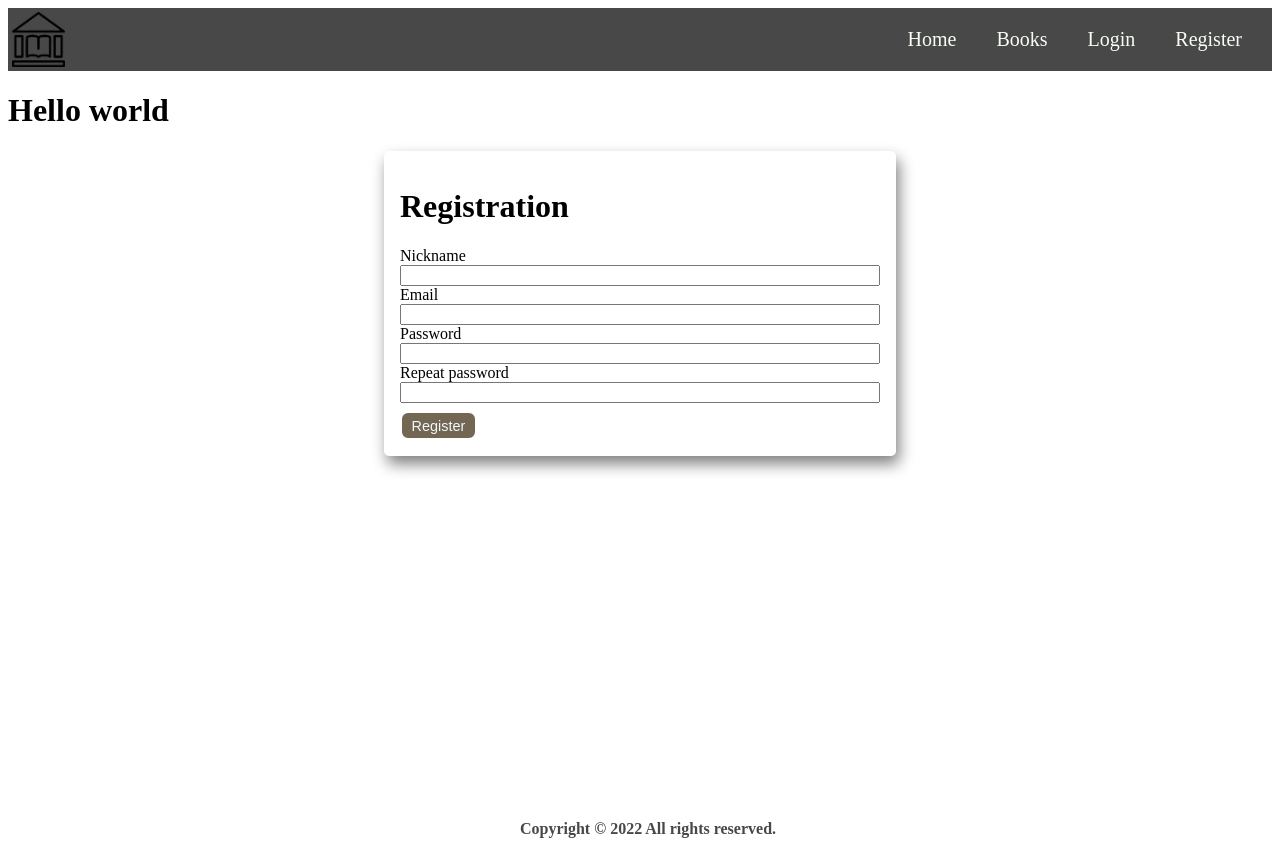
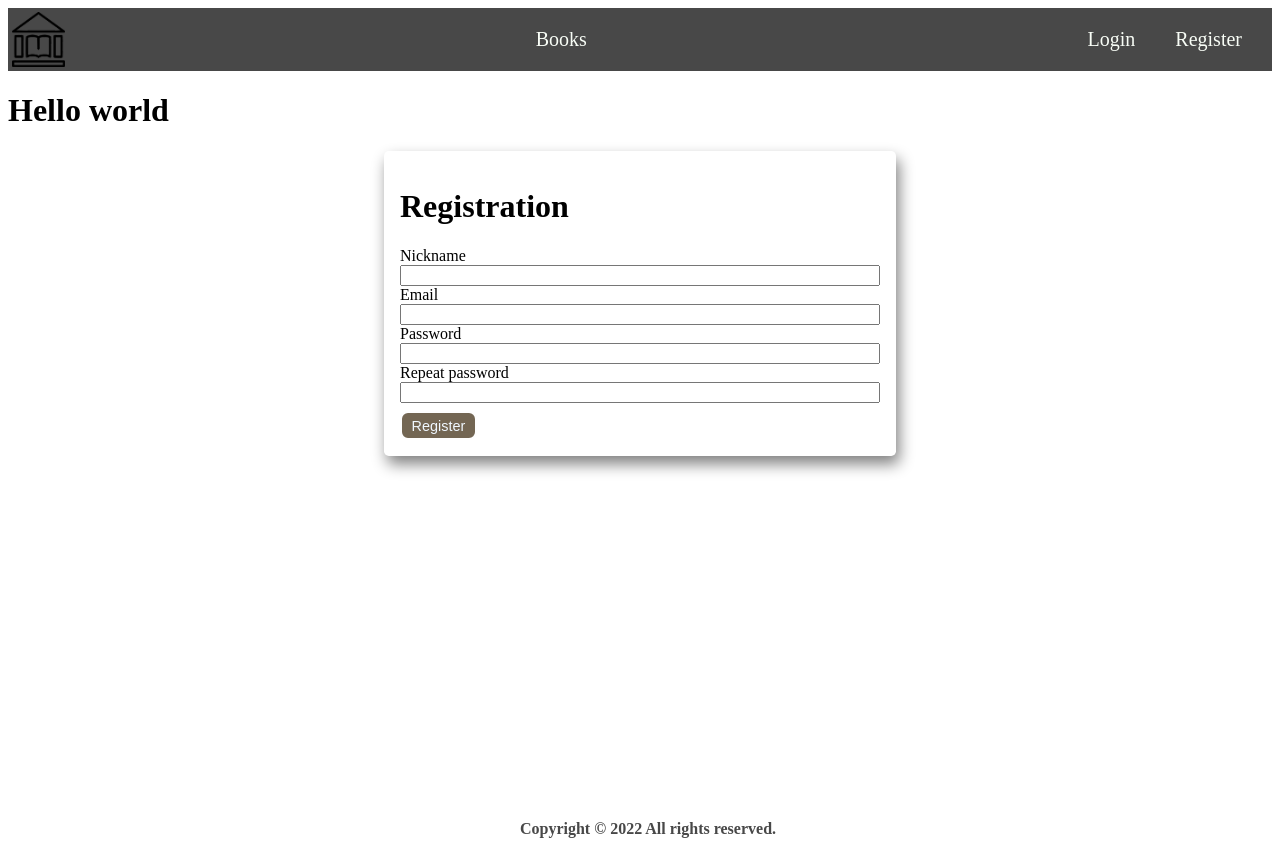
Before and after one commit to MantasMizaras/books_library, a React (Create React App) app in the folder fe/: page /register in a window 1280 px wide. Built offline with nearby package versions, Linux system fonts and the light colour scheme; no server answers.

Commit message:
isUserLoggedIn, logout, userEmail

```diff
--- a/fe/src/components/Header/Header.js
+++ b/fe/src/components/Header/Header.js
@@ -1,25 +1,53 @@
 import css from './Header.module.css';
 import { NavLink } from 'react-router-dom';
+import { useAuthCtx } from '../../store/AuthContext';
+import toast from 'react-hot-toast';
 
 function Header(props) {
+  const { isUserLoggedIn, logout, userEmail } = useAuthCtx();
   return (
-    <header className={css.header}>
+    <header>
+      <nav className={css.header}>
         <NavLink to='/'>
-        <img className={css.img} src='../img/book.png' alt='logoNav' />
+          <img className={css.img} src='../img/book.png' alt='logoLibrary' />
         </NavLink>
-      <nav>
-        <NavLink className={css['nav-link']} to={'/'}>
+        <div className={css['nav-container']}>
+          {/* <NavLink className={css['nav-link']} to={'/'}>
             Home
-        </NavLink>
+          </NavLink> */}
           <NavLink className={css['nav-link']} to={'/books'}>
             Books
           </NavLink>
+          {isUserLoggedIn && (
+            <>
+              {/* <div className={css['nav-control-display']}></div> */}
+              {<p className={css.email}>You are logged in as: {userEmail}</p>}
+              <NavLink
+                onClick={() => {
+                  logout();
+                  isUserLoggedIn ? toast.success('You are logged out.') : toast.error('Error in logout.');
+                }}
+                className={css['nav-link']}
+                to={'/login'}
+              >
+                Logout
+              </NavLink>
+            </>
+          )}
+        </div>
+
+        {!isUserLoggedIn && (
+          <>
+            <div className={css['nav-control-display']}>
               <NavLink className={css['nav-link']} to={'/login'}>
                 Login
               </NavLink>
               <NavLink className={css['nav-link']} to={'/register'}>
                 Register
               </NavLink>
+            </div>
+          </>
+        )}
       </nav>
     </header>
   );
--- a/fe/src/components/Header/Header.module.css
+++ b/fe/src/components/Header/Header.module.css
@@ -29,3 +29,14 @@
   margin-top: 4px;
   margin-left: 4px;
 }
+
+.nav-container {
+  display: flex;
+  align-items: center;
+}
+
+.email {
+  font-size: 1rem;
+  color: aliceblue;
+  padding: 0 0.5rem;
+}
```
Lines whose indentation alone changed are shown as unchanged.
